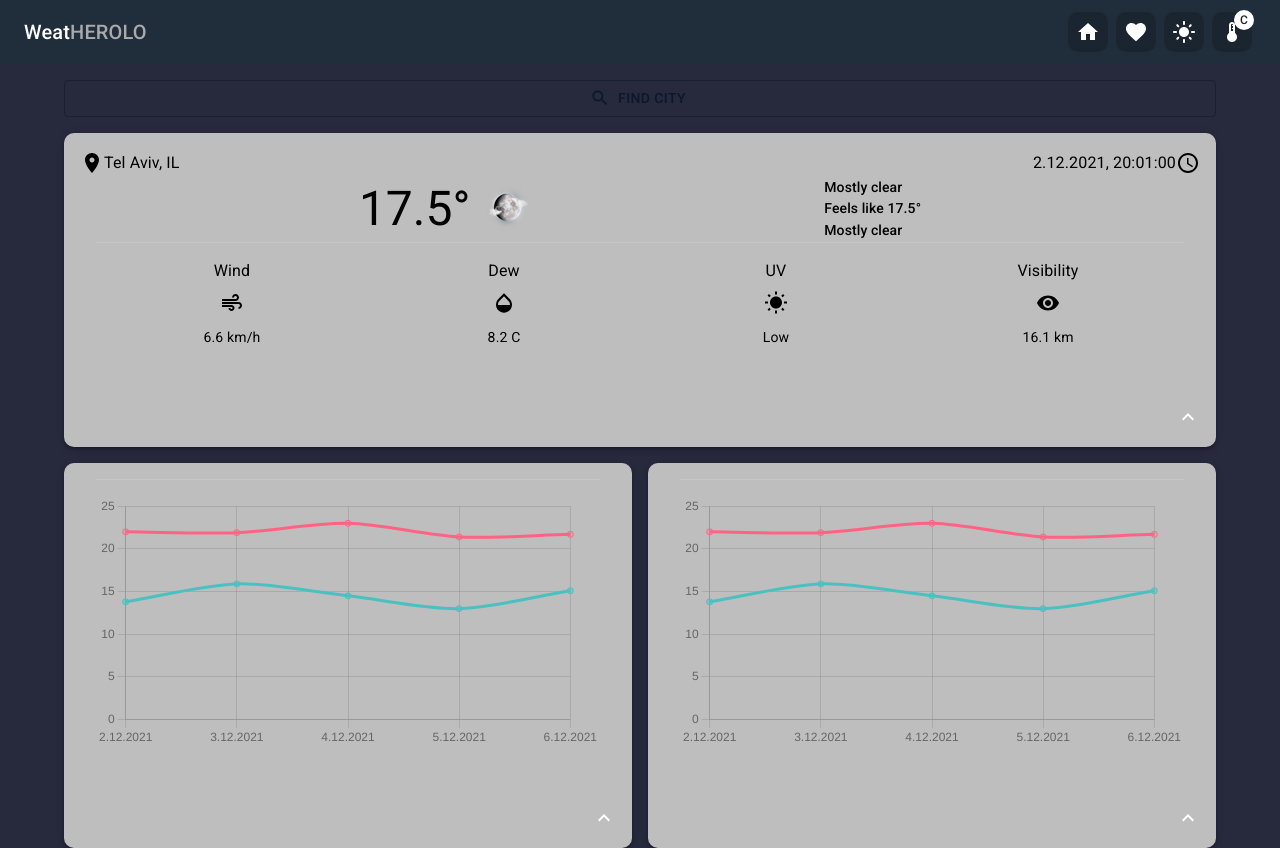
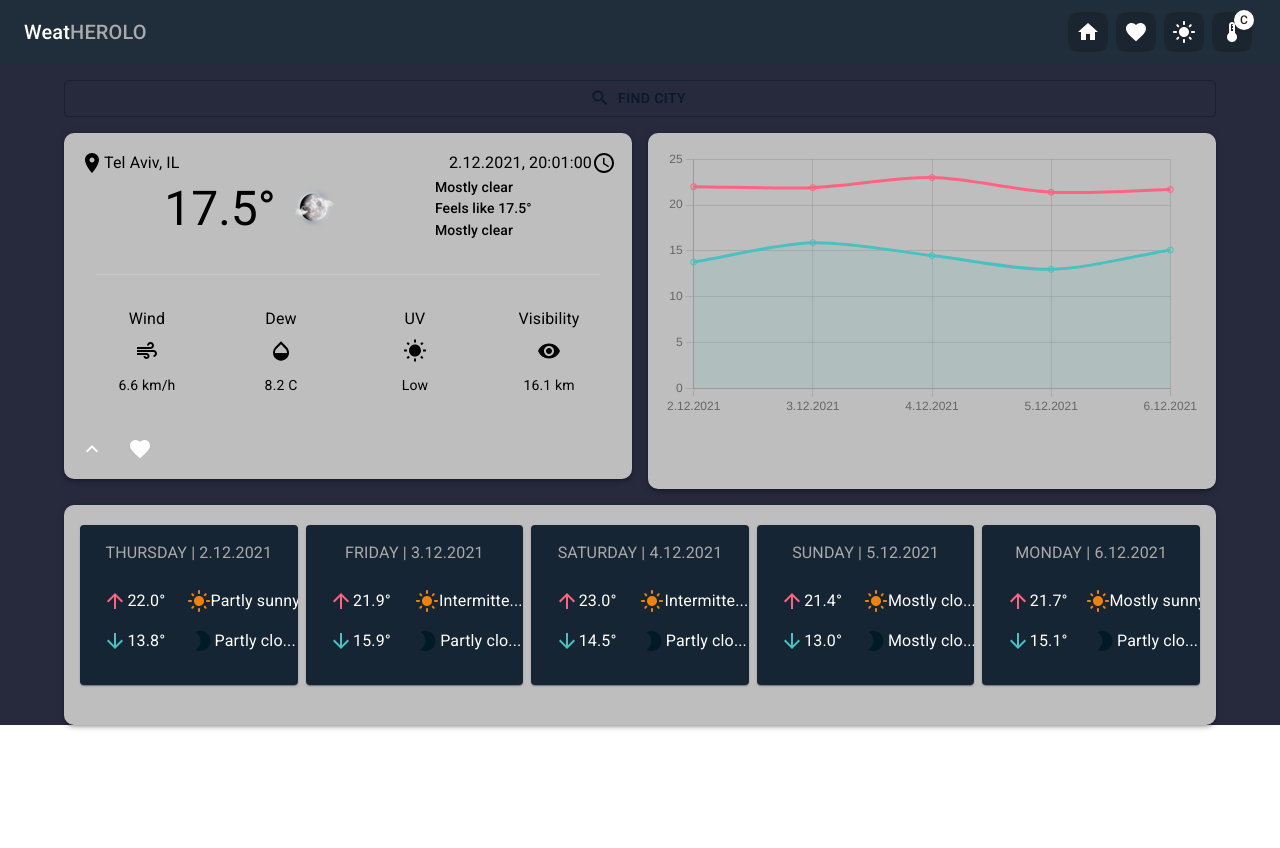
Before and after one commit to OriAfiasDev/Ori-Afias-29-11-2021, a React (Create React App) app: page / in a window 1280 px wide. After the commit the page ends 800 px from the top, so only its background shows below. Built offline with nearby package versions, Linux system fonts and the light colour scheme; no server answers.

Commit message:
fiveDays component refactor

```diff
--- a/src/Providers/MuiTheme.tsx
+++ b/src/Providers/MuiTheme.tsx
@@ -31,6 +31,7 @@ export const ThemeProvider: React.FC = ({ children }) => {
 					default: '#aab4be',
 					paper: '#fff',
 				},
+				text: { primary: '#aaa', secondary: '#000' },
 			},
 		}),
 	};
--- a/src/components/CurrentWeatherCard/index.tsx
+++ b/src/components/CurrentWeatherCard/index.tsx
@@ -7,6 +7,8 @@ import { Expandable } from '../shared/Expandable';
 import { CurrentWeatherMeta } from './CurrentWeatherMeta';
 import { CurrentWeatherInfo } from './CurrentWeatherInfo';
 import { CurrentWeatherMoreInfo } from './CurrentWeatherMoreInfo';
+import { Divider, IconButton } from '@mui/material';
+import FavoriteIcon from '@mui/icons-material/Favorite';
 
 export const CurrentWeatherCard: React.FC = () => {
 	const selectedCity = useSelector(selectedCitySelector);
@@ -28,7 +30,17 @@ export const CurrentWeatherCard: React.FC = () => {
 						<CurrentWeatherInfo currentWeather={currentWeather} />
 					</div>
 				}
-				insideCollapse={<CurrentWeatherMoreInfo currentWeather={currentWeather} />}
+				insideCollapse={
+					<>
+						<Divider variant='middle' sx={{ mb: 4 }} />
+						<CurrentWeatherMoreInfo currentWeather={currentWeather} />
+					</>
+				}
+				moreActions={
+					<IconButton>
+						<FavoriteIcon />
+					</IconButton>
+				}
 			/>
 		)
 	);
--- a/src/components/FiveDaysForecast/FiveDaysChart.tsx
+++ b/src/components/FiveDaysForecast/FiveDaysChart.tsx
@@ -16,9 +16,9 @@ export const FiveDaysChart: React.FC<Props> = ({ dailyForecast }) => {
 			{
 				label: 'Min Temp',
 				data: dailyForecast.DailyForecasts.map(day => day.Temperature.Minimum.Value),
-				fill: false,
+				fill: true,
 				borderColor: 'rgba(75,192,192,1)',
-				backgroundColor: 'rgba(75,192,192,0.4)',
+				backgroundColor: 'rgba(75,192,192,0.1)',
 				tension: 0.3,
 			},
 			{
--- /dev/null
+++ b/src/components/FiveDaysForecast/FiveDaysForecast.styled.tsx
@@ -0,0 +1,14 @@
+import { Card } from '@mui/material';
+import { styled } from '@mui/system';
+
+import ArrowUpwardIcon from '@mui/icons-material/ArrowUpward';
+import ArrowDownwardIcon from '@mui/icons-material/ArrowDownward';
+import LightModeIcon from '@mui/icons-material/LightMode';
+import ModeNightIcon from '@mui/icons-material/ModeNight';
+
+export const DayContainer = styled(Card)({ margin: '4px 0' });
+
+export const ArrowUp = styled(ArrowUpwardIcon)({ color: 'rgb(255, 99, 132)' });
+export const ArrowDown = styled(ArrowDownwardIcon)({ color: 'rgba(75,192,192,1)' });
+export const DayIcon = styled(LightModeIcon)({ color: '#EF810E' });
+export const NightIcon = styled(ModeNightIcon)({ color: '#001A26' });
--- /dev/null
+++ b/src/components/FiveDaysForecast/FiveDaysList.tsx
@@ -0,0 +1,88 @@
+import { DailyForecast, Forecast } from '../../models/DailyForecast';
+import { Expandable } from '../shared/Expandable';
+import { Card, CardContent, CardHeader, Grid, IconButton, Tooltip, Typography } from '@mui/material';
+import { OverridableComponent } from '@mui/material/OverridableComponent';
+import { DEGREE_SIGN } from '../../utils/gradient';
+import { getDayString } from '../../utils/dayString';
+import { Row } from '../shared/Row';
+import { ArrowDown, ArrowUp, DayContainer, DayIcon, NightIcon } from './FiveDaysForecast.styled';
+import React from 'react';
+
+interface Props {
+	dailyForecast: DailyForecast;
+}
+
+export const FiveDaysList: React.FC<Props> = ({ dailyForecast }) => {
+	return (
+		<Grid container spacing={1}>
+			{dailyForecast.DailyForecasts.map(day => (
+				<Grid item xs={6} md={2.4}>
+					<DayCard day={day} key={day.Date} />
+				</Grid>
+			))}
+		</Grid>
+	);
+};
+
+interface DayProps {
+	day: Forecast;
+}
+export const DayCard: React.FC<DayProps> = ({ day }) => {
+	const date: Date = new Date(day.Date);
+	const MinMaxTemp = () => (
+		<TwoTemps first={{ value: day.Temperature.Maximum.Value, icon: <ArrowUp /> }} second={{ value: day.Temperature.Minimum.Value, icon: <ArrowDown /> }} />
+	);
+	const DayNightTemp = () => (
+		<TwoTemps first={{ text: day.Day.IconPhrase, icon: <DayIcon /> }} second={{ text: day.Night.IconPhrase, icon: <NightIcon /> }} />
+	);
+	return (
+		<DayContainer>
+			<CardHeader subheaderTypographyProps={{ align: 'center' }} subheader={`${getDayString(date.getDay())} | ${date.toLocaleDateString('he-IL')}`} />
+			<CardContent sx={{ paddingTop: 0 }}>
+				<Grid container spacing={4}>
+					<Grid item sm={6}>
+						{MinMaxTemp()}
+					</Grid>
+					<Grid item sm={6}>
+						{DayNightTemp()}
+					</Grid>
+				</Grid>
+			</CardContent>
+		</DayContainer>
+	);
+};
+
+type Info = { value?: number; text?: string; icon: React.ReactNode };
+
+interface TempProps {
+	first: Info;
+	second: Info;
+}
+const TwoTemps: React.FC<TempProps> = ({ first, second }) => (
+	<div>
+		<Row>
+			<InfoWithIcon info={first} />
+		</Row>
+		<Row>
+			<InfoWithIcon info={second} />
+		</Row>
+	</div>
+);
+
+interface InfoProps {
+	info: Info;
+}
+const InfoWithIcon: React.FC<InfoProps> = ({ info }) => {
+	const text = info.text && info.text.length > 12 ? `${info.text.slice(0, 10)}...` : info.text;
+	const value = info.value ? info.value.toFixed(1) + DEGREE_SIGN : '';
+
+	return (
+		<Tooltip title={info.text || value || ''}>
+			<IconButton sx={{ borderRadius: 1, cursor: 'auto' }}>
+				{info.icon}
+				{!!info.value && <Typography variant='body1'>{value}</Typography>}
+				{!!info.text && <Typography variant='body1'>{text}</Typography>}
+			</IconButton>
+		</Tooltip>
+	);
+};
--- a/src/components/FiveDaysForecast/index.tsx
+++ b/src/components/FiveDaysForecast/index.tsx
@@ -1,3 +1,4 @@
+import { Grid } from '@mui/material';
 import { useEffect, useState } from 'react';
 import { useSelector } from 'react-redux';
 import { getDailyForecast } from '../../api';
@@ -5,6 +6,7 @@ import { DailyForecast } from '../../models/DailyForecast';
 import { degreesSelector, selectedCitySelector } from '../../redux/selectors';
 import { Expandable } from '../shared/Expandable';
 import { FiveDaysChart } from './FiveDaysChart';
+import { FiveDaysList } from './FiveDaysList';
 
 export const FiveDaysForecast: React.FC = () => {
 	const selectedCity = useSelector(selectedCitySelector);
@@ -21,5 +23,24 @@ export const FiveDaysForecast: React.FC = () => {
 		// eslint-disable-next-line
 	}, [degrees, selectedCity]);
 
-	return dailyForecast[degrees.sign] && <Expandable insideCollapse={<FiveDaysChart dailyForecast={dailyForecast[degrees.sign]} />} />;
+	return (
+		dailyForecast[degrees.sign] && (
+			<>
+				<Grid item xs={12} md={6}>
+					<Expandable
+						sx={{ beforeCollapse: { display: 'flex', minHeight: 304 } }}
+						beforeCollapse={<FiveDaysChart dailyForecast={dailyForecast[degrees.sign]} />}
+					/>
+				</Grid>
+				<Grid item xs={12} md={12}>
+					<Expandable
+						sx={{ insideCollapse: { minHeight: 300, display: 'flex', overflowY: 'scroll' } }}
+						beforeCollapse={<FiveDaysList dailyForecast={dailyForecast[degrees.sign]} />}
+					/>
+				</Grid>
+			</>
+		)
+	);
+
+	// return dailyForecast[degrees.sign] && <Expandable insideCollapse={<FiveDaysChart dailyForecast={dailyForecast[degrees.sign]} />} />;
 };
--- a/src/components/shared/Expandable/Expandable.styled.tsx
+++ b/src/components/shared/Expandable/Expandable.styled.tsx
@@ -16,6 +16,6 @@ export const ExpandMore = styled((props: ExpandMoreProps) => {
 	return <IconButton {...other} />;
 })(({ open }) => ({
 	transform: !open ? 'rotate(0deg)' : 'rotate(180deg)',
-	marginLeft: 'auto',
+	// marginLeft: 'auto',
 	transition: 'transform 0.2s',
 }));
--- a/src/components/shared/Expandable/index.tsx
+++ b/src/components/shared/Expandable/index.tsx
@@ -1,4 +1,4 @@
-import { CardContent, Collapse, Divider } from '@mui/material';
+import { CardContent, Collapse, IconButton } from '@mui/material';
 import { useState } from 'react';
 import { Container, ExpandMore, Actions } from './Expandable.styled';
 import ExpandMoreIcon from '@mui/icons-material/ExpandMore';
@@ -6,33 +6,33 @@ import ExpandMoreIcon from '@mui/icons-material/ExpandMore';
 interface Props {
 	beforeCollapse?: React.ReactNode;
 	insideCollapse?: React.ReactNode;
+	moreActions?: React.ReactNode;
 	defaultClosed?: boolean;
+	sx?: { container?: any; beforeCollapse?: any; insideCollapse?: any };
 }
 
-export const Expandable: React.FC<Props> = ({ beforeCollapse, insideCollapse, defaultClosed }) => {
+export const Expandable: React.FC<Props> = ({ beforeCollapse, insideCollapse, defaultClosed, moreActions, sx }) => {
 	const [open, setOpen] = useState(!defaultClosed);
 
 	const toggleOpen = () => setOpen(cur => !cur);
 
 	return (
-		<Container sx={{ backgroundColor: 'primary.light', boxShadow: 3 }}>
-			<CardContent>
-				{beforeCollapse}
+		<Container sx={{ backgroundColor: 'primary.light', boxShadow: 3, ...sx?.container }}>
+			<CardContent sx={sx?.beforeCollapse}>{beforeCollapse}</CardContent>
 			{insideCollapse && (
 				<Collapse in={open} timeout='auto'>
-						<Divider variant='middle' />
-						<CardContent>{insideCollapse}</CardContent>
+					<CardContent sx={sx?.insideCollapse}>{insideCollapse}</CardContent>
 				</Collapse>
 			)}
-			</CardContent>
 
+			<Actions>
 				{insideCollapse && (
-				<Actions>
 					<ExpandMore open={open} onClick={toggleOpen}>
 						<ExpandMoreIcon />
 					</ExpandMore>
+				)}
+				{moreActions}
 			</Actions>
-			)}
 		</Container>
 	);
 };
--- a/src/models/DailyForecast.ts
+++ b/src/models/DailyForecast.ts
@@ -17,7 +17,7 @@ interface Headline {
 	Link: string;
 }
 
-interface Forecast {
+export interface Forecast {
 	Date: string;
 	EpochDate: number;
 	Temperature: { Minimum: TemperatureValue; Maximum: TemperatureValue };
--- a/src/screens/HomeScreen/index.tsx
+++ b/src/screens/HomeScreen/index.tsx
@@ -14,16 +14,11 @@ export const HomeScreen: React.FC = () => {
 					<Grid item xs={12}>
 						<SearchBar searchTerm={searchTerm} setSearchTerm={setSearchTerm} />
 					</Grid>
-					<Grid item xs={12}>
+					<Grid item xs={12} md={6}>
 						<CurrentWeatherCard />
 					</Grid>
 
-					<Grid item xs={12} md={6}>
-						<FiveDaysForecast />
-					</Grid>
-					<Grid item xs={12} md={6}>
-						<FiveDaysForecast />
-					</Grid>
+					<FiveDaysForecast />
 				</Grid>
 			</Container>
 		</ScreenContainer>
--- /dev/null
+++ b/src/utils/dayString.ts
@@ -0,0 +1,18 @@
+export const getDayString = (dayValue: number) => {
+	switch (dayValue) {
+		case 0:
+			return 'SUNDAY';
+		case 1:
+			return 'MONDAY';
+		case 2:
+			return 'TUESDAY';
+		case 3:
+			return 'WEDNSDAY';
+		case 4:
+			return 'THURSDAY';
+		case 5:
+			return 'FRIDAY';
+		case 6:
+			return 'SATURDAY';
+	}
+};
--- a/src/utils/gradient.ts
+++ b/src/utils/gradient.ts
@@ -6,3 +6,5 @@ export const getGradientByWeather = (variant: 'hot' | 'cold') => {
 
 	return `linear-gradient(90deg, ${colors[variant][0]} 0%, ${colors[variant][1]} 75%, ${colors[variant][2]} 100%)`;
 };
+
+export const DEGREE_SIGN = '°';
```
Lines whose indentation alone changed are shown as unchanged.
